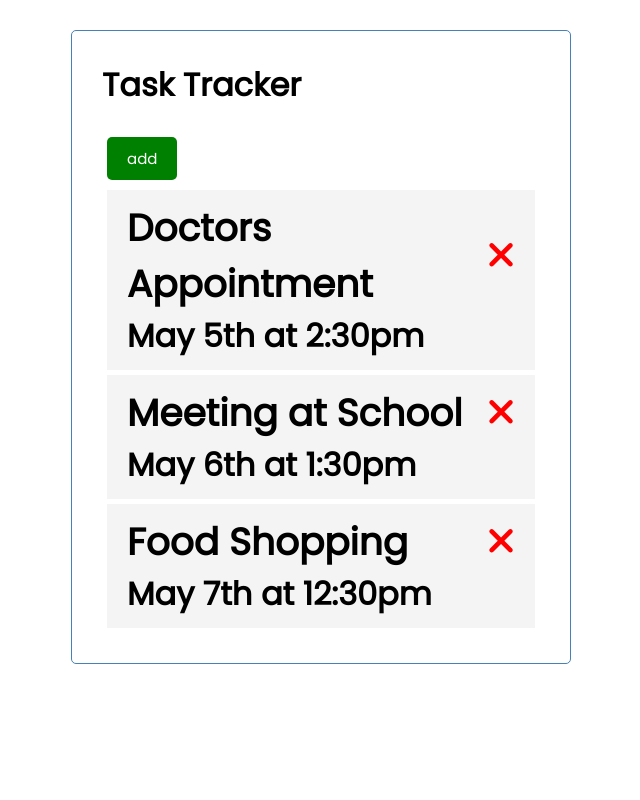
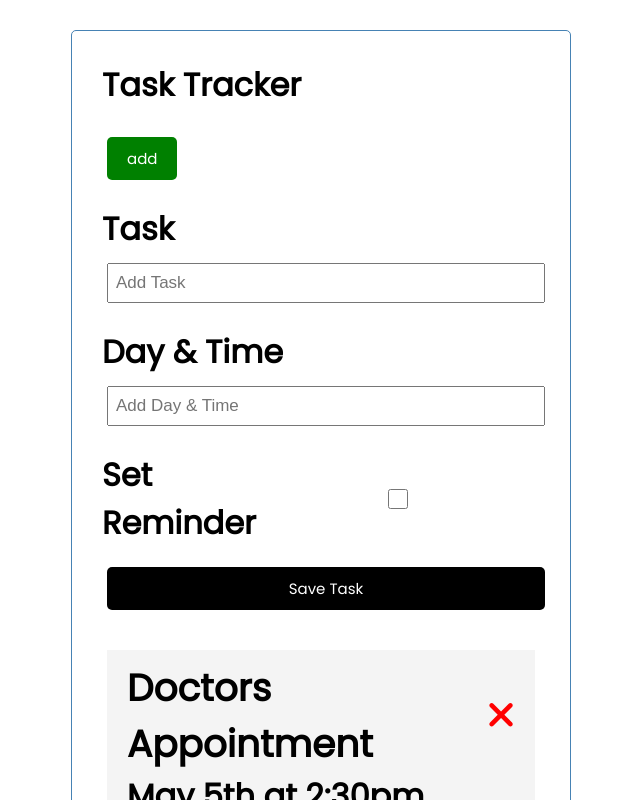
Before and after one commit to emoran0403/angular-traversy, an Angular app: page / in a window 1280 px wide. Shown: the top 800 px of the page, without its empty margins (319-959 px from the left). Built offline with nearby package versions, Linux system fonts and the light colour scheme; data requests are answered from the project's data file.

Commit message:
filled out add-task template

```diff
--- a/src/app/components/add-task/add-task.component.css
+++ b/src/app/components/add-task/add-task.component.css
@@ -0,0 +1,3 @@
+.add-form {
+    margin-bottom: 40px;
+  }
--- a/src/app/components/add-task/add-task.component.html
+++ b/src/app/components/add-task/add-task.component.html
@@ -1 +1,17 @@
-<p>add-task works!</p>
+<form class="add-form">
+  <div class="form-control">
+    <label for="text">Task</label>
+    <input type="text" name="text" id="text" placeholder="Add Task" />
+  </div>
+
+  <div class="form-control">
+    <label for="day">Day & Time</label>
+    <input type="text" name="day" id="day" placeholder="Add Day & Time" />
+  </div>
+
+  <div class="form-control form-control-check">
+    <label for="reminder">Set Reminder</label>
+    <input type="checkbox" name="reminder" id="reminder" />
+  </div>
+  <input type="submit" value="Save Task" class="btn btn-block" />
+</form>
--- a/src/app/components/add-task/add-task.component.ts
+++ b/src/app/components/add-task/add-task.component.ts
@@ -3,13 +3,10 @@
 @Component({
   selector: 'app-add-task',
   templateUrl: './add-task.component.html',
-  styleUrls: ['./add-task.component.css']
+  styleUrls: ['./add-task.component.css'],
 })
 export class AddTaskComponent implements OnInit {
+  constructor() {}
 
-  constructor() { }
-
-  ngOnInit(): void {
-  }
-
+  ngOnInit(): void {}
 }
--- a/src/app/components/tasks/tasks.component.html
+++ b/src/app/components/tasks/tasks.component.html
@@ -9,6 +9,7 @@
 when our custom event 'onDeleteTask' is emitted, capture it and run the deleteTask function
 
 -->
+<app-add-task></app-add-task>
 <app-task-item
   *ngFor="let task of tasks"
   [task]="task"
```
